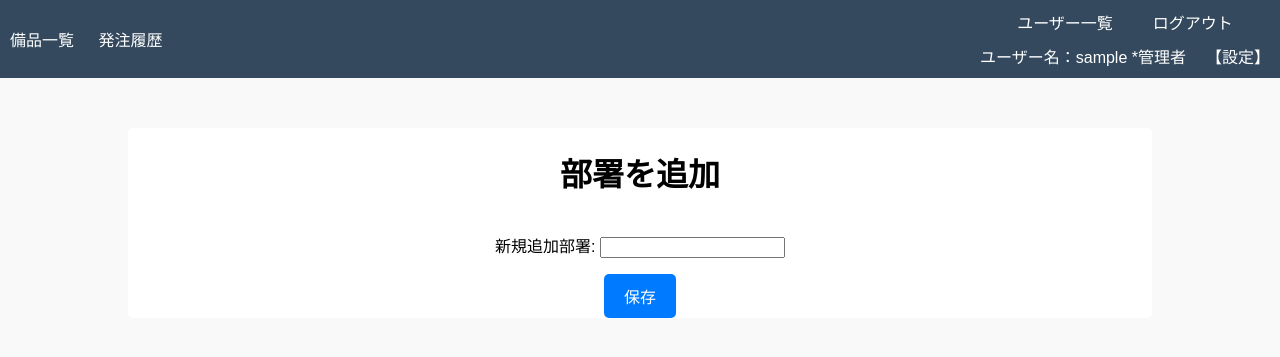
After one commit to tomonoritak/equipment-management-b, a Django app: page /add_department/ in a window 1280 px wide. The commit adds this page. Shown: the top 357 px of the page. Run offline with Django 4.2, Linux system fonts and the light colour scheme; the visitor is signed in with stand-in values (Sample User, id 1).

Commit message:
発注部門追加

```diff
--- a/posts/forms.py
+++ b/posts/forms.py
@@ -1,5 +1,5 @@
 from django import forms
-from .models import Posts
+from .models import Posts, Department  # Departmentモデルをインポート
 from django.contrib.auth.models import User
 
 class PostForm(forms.ModelForm):
@@ -7,9 +7,19 @@ class PostForm(forms.ModelForm):
         ('承認待ち', '承認待ち'),
         ('承認', '承認'),
     ]
+
+        # department追加
+    department = forms.ModelChoiceField(
+        queryset=Department.objects.all(),
+        required=False,
+        label='所属部署',
+        widget=forms.Select(attrs={'placeholder': '所属部署を選択'})
+    )
+
+    #fieldsとlabelsにdepartmentを追加
     class Meta:
         model = Posts
-        fields = ['name', 'category', 'location', 'description', 'image', 'stock_quantity', 'status', 'user']
+        fields = ['name', 'category', 'location', 'description', 'image', 'stock_quantity', 'status', 'user', 'department']
         widgets = {
             'name': forms.TextInput(attrs={'placeholder': 'Enter name'}),
             'category': forms.TextInput(attrs={'placeholder': 'Enter category'}),
@@ -28,6 +38,7 @@ class PostForm(forms.ModelForm):
             'stock_quantity': 'Stock Quantity',
             'status': 'Status',
             'user': 'User',
+            'department': '所属部署',
         }
     status = forms.ChoiceField(choices=STATUS_CHOICES, widget=forms.Select)
 
@@ -46,3 +57,11 @@ class StockQuantityForm(forms.ModelForm):
         widgets = {
             'stock_quantity': forms.NumberInput(attrs={'min': 0}),
         }
+
+class DepartmentForm(forms.ModelForm):
+    class Meta:
+        model = Department
+        fields = ['name']
+        labels = {
+            'name': '新規追加部署',
+        }
--- a/posts/models.py
+++ b/posts/models.py
@@ -1,5 +1,12 @@
 from django.db import models
 from django.contrib.auth.models import User  # ユーザーIDを参照するためにインポート
+
+#departmentフィールドを追加
+class Department(models.Model):
+    name = models.CharField(max_length=100)
+
+    def __str__(self):
+        return self.name
 
 class Posts(models.Model):
     class Meta:
@@ -15,6 +22,7 @@ class Posts(models.Model):
     stock_quantity = models.PositiveIntegerField()  # 在庫数カラム
     status = models.CharField(max_length=20, default='未承諾')  # デフォルト値を設定
     user = models.ForeignKey(User, on_delete=models.CASCADE, blank=True, null=True)  # ユーザーID（usersテーブルから）
+    department = models.ForeignKey(Department, on_delete=models.SET_NULL, null=True, blank=True) # departmentフィールドの追加
 
     def __str__(self):
         return self.name
--- a/posts/urls.py
+++ b/posts/urls.py
@@ -13,4 +13,5 @@ urlpatterns = [
     path('item/<int:pk>/update_stock/', StockQuantityUpdateView.as_view(), name='stock_quantity_update'),
     path('item/<int:pk>/approve/', views.approve_item, name='item_approve'),
     path('itemlist/<int:pk>/delete/', DeleteView.as_view(), name='delete'),  #DeleteViewを追加
+    path('add_department/', views.add_department, name='department_add'),  # 所属部署追加用のURL
     ]
--- a/posts/views.py
+++ b/posts/views.py
@@ -2,8 +2,9 @@ from django.shortcuts import get_object_or_404, redirect, render
 from django.views.generic import ListView, CreateView, DetailView, UpdateView,DeleteView
 from django.urls import reverse_lazy, reverse
 from .models import Posts, StockHistory
-from .forms import PostForm, StockQuantityForm
+from .forms import PostForm, StockQuantityForm ,DepartmentForm
 from django.contrib import messages
+from django.contrib.auth.decorators import user_passes_test
 
 class IndexView(ListView):
     model = Posts
@@ -98,3 +99,15 @@ def approve_item(request, pk):
 class DeleteView(DeleteView):
     model = Posts
     success_url = reverse_lazy("Posts:itemlist")
+
+# 管理者だけがアクセスできるようにするデコレーター
+@user_passes_test(lambda u: u.is_superuser)
+def add_department(request):
+    if request.method == 'POST':
+        form = DepartmentForm(request.POST)
+        if form.is_valid():
+            form.save()
+            return redirect("Posts:itemlist")  # 成功後のリダイレクト先
+    else:
+        form = DepartmentForm()
+    return render(request, 'posts/add_department.html', {'form': form})
--- a/templates/base.html
+++ b/templates/base.html
@@ -61,12 +61,14 @@
                     <a href="{% url 'users:login' %}">ログイン</a>
                     <a href="{% url 'users:sign_up' %}">登録</a>
                 {% endif %}
-
             </div>
             <!-- ユーザー名を中央に表示 -->
             {% if user.is_authenticated %}
                 <span style="margin-top: 10px; text-align: center;">
-                        ユーザー名：{{ user.username }}{% if user.is_superuser %} (管理者){% endif %}
+                    ユーザー名：{{ user.username }}
+                    {% if user.is_superuser %}
+                        *管理者<a href="{% url 'Posts:department_add' %}" style="margin-left: 20px;">【設定】</a>
+                    {% endif %}
                 </span>
             {% endif %}
         </div>
@@ -74,6 +76,5 @@
 
     {% block content %}{% endblock content %}
 
-
 </body>
 </html>
--- /dev/null
+++ b/templates/posts/add_department.html
@@ -0,0 +1,46 @@
+{% extends "base.html" %}
+{% load static %}
+{% block content %}
+
+<style>
+    .container {
+        width: 80%; /* ページ幅の80%に設定 */
+        min-width: 500px; /* 幅が500px以下にならないように設定 */
+        margin: 50px auto; /* 横方向の中央揃え（上下50pxの余白を設定） */
+        background-color: #fff; /* 背景色を白に設定 */
+        border-radius: 5px; /* 角を5px丸くする */
+        text-align: center; /* テキストを中央揃え */
+        display: flex; /* フレックスボックスでレイアウト */
+        flex-direction: column; /* コンテンツを縦方向に並べる */
+        align-items: center; /* コンテンツを中央揃え */
+        justify-content: center; /* コンテンツを中央に配置 */
+        height: auto; /* 高さはコンテンツに応じて自動調整 */
+      }
+
+      /* ボタンの基本スタイル */
+    .btn {
+        padding: 10px 20px; /* 内側の余白（上下10px、左右20px） */
+        background-color: #007bff; /* 背景色（青） */
+        border: none; /* ボーダーなし */
+        border-radius: 5px; /* 角を5px丸くする */
+        color: white; /* 文字色を白に設定 */
+        font-size: 16px; /* 文字サイズを16pxに設定 */
+        text-align: center; /* 文字を中央揃え */
+        text-decoration: none; /* テキストの下線を削除 */
+        display: inline-block; /* 要素をインラインブロックにして、幅を設定 */
+        transition: background-color 0.3s ease, transform 0.3s ease; /* 背景色とトランスフォームの遷移効果 */
+    }
+
+</style>
+
+
+<div class="container">
+    <h1>部署を追加</h1>
+    <form method="post">
+        {% csrf_token %}
+        {{ form.as_p }}
+        <button type="submit" class="btn">保存</button>
+    </form>
+</div>
+
+{% endblock content %}
```
Lines whose indentation alone changed are shown as unchanged.
